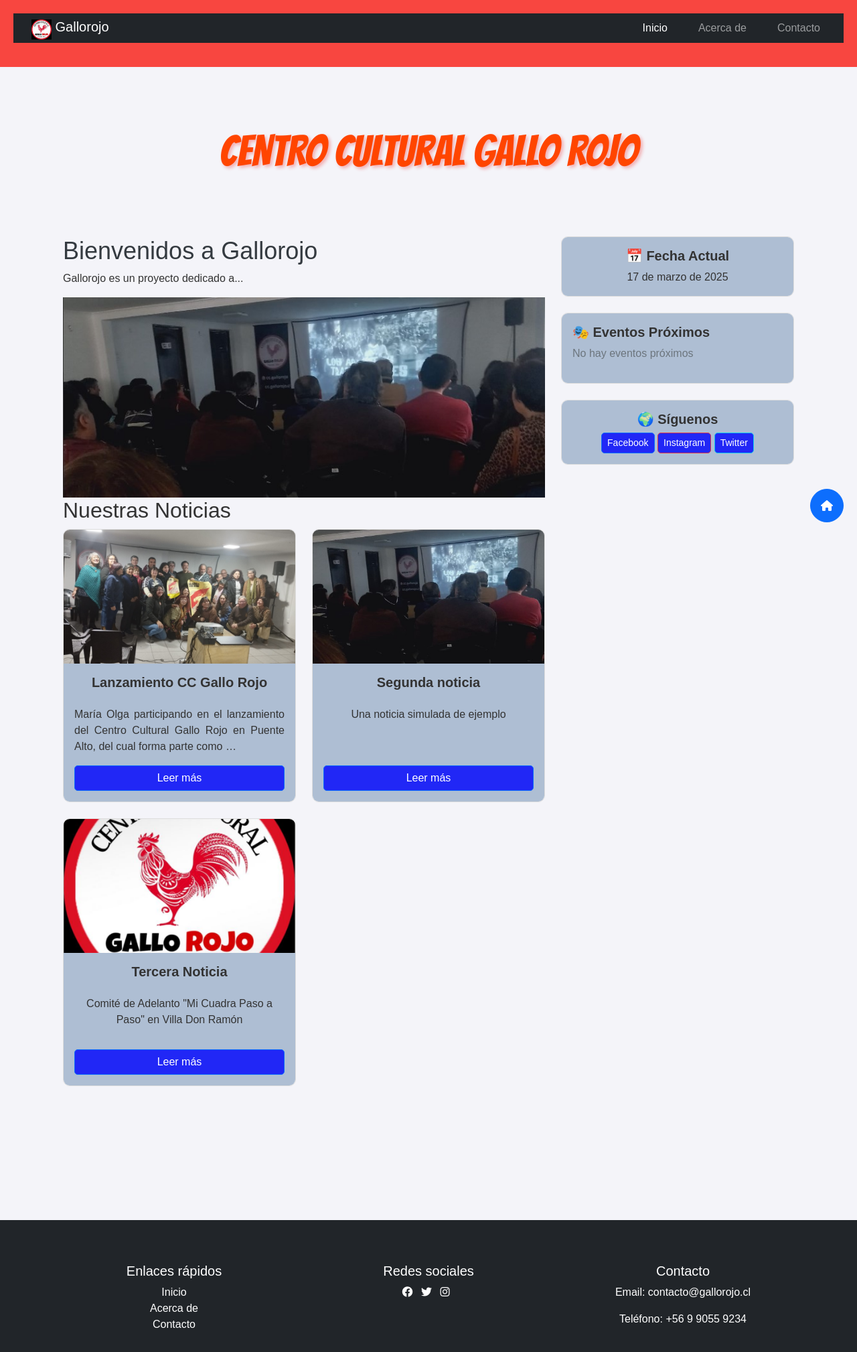
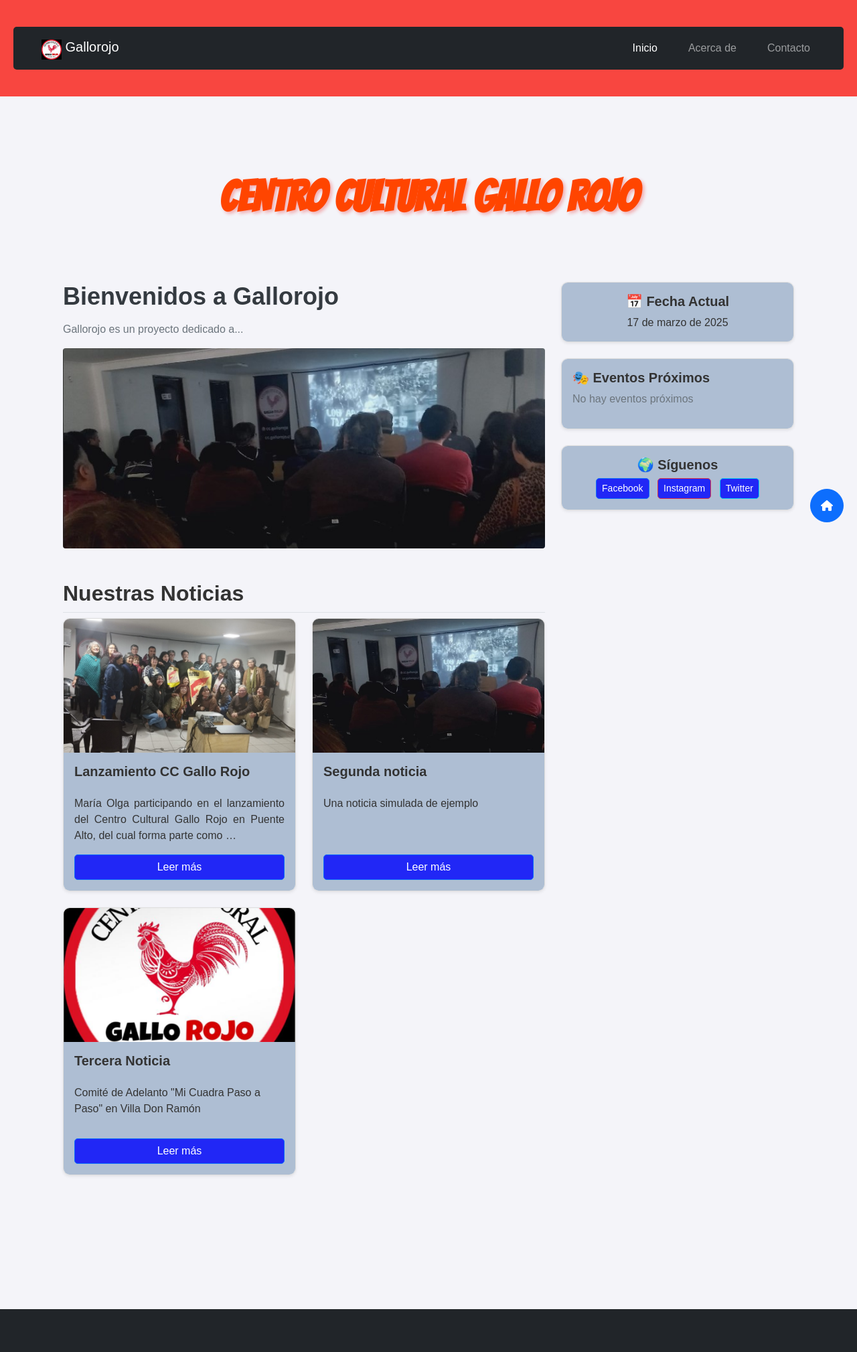
Before and after one commit to Lperezhein/gallorojo, a Django app: page / in a window 1280 px wide. Shown: the top 2019 px of the page at 67% size. Run offline with Django 4.2, Linux system fonts and the light colour scheme; data comes from the database, SQL or seed files in the repository; both versions use the stored data as it was after the commit; some libraries are stand-ins or nearby versions.

Commit message:
casi listo para deployment

```diff
--- a/core/static/core/css/styles.css
+++ b/core/static/core/css/styles.css
@@ -130,3 +130,25 @@ footer {
     text-shadow: 3px 3px 5px rgba(236, 17, 17, 0.3);
     margin-bottom: 20px;
 }
+
+.breadcrumb {
+    background-color: #f8f9fa; /* Fondo claro */
+    padding: 10px 15px;
+    border-radius: 5px;
+    font-size: 1rem;
+    list-style: none;
+    margin: 20px 0;
+}
+
+.breadcrumb a {
+    color: #007bff; /* Color de los enlaces */
+    text-decoration: none;
+}
+
+.breadcrumb a:hover {
+    text-decoration: underline; /* Efecto hover */
+}
+
+.breadcrumb .active {
+    color: #6c757d; /* Color para el elemento activo (no clicable) */
+}
--- a/core/templates/core/base.html
+++ b/core/templates/core/base.html
@@ -28,6 +28,7 @@
 
     <!--googlefonts-->
     <link href="https://fonts.googleapis.com/css2?family=Bangers&display=swap" rel="stylesheet">
+
     <!-- Animate.css para animaciones -->
     <link rel="stylesheet" href="https://cdnjs.cloudflare.com/ajax/libs/animate.css/4.1.1/animate.min.css">
 
@@ -40,6 +41,7 @@
 <body>
     <!-- Header -->
     <header>
+
         <nav class="navbar navbar-expand-lg navbar-dark bg-dark breadcrumb">
             <div class="container-fluid">
                 <a class="navbar-brand" href="{% url 'home' %}">
@@ -64,6 +66,7 @@
                 </div>
             </div>
         </nav>
+
     </header>
 
     <!-- Breadcrumbs (opcional) -->
--- a/core/templates/core/home.html
+++ b/core/templates/core/home.html
@@ -4,34 +4,37 @@
 {% block title %}Inicio - Gallorojo{% endblock %}
 
 {% block content %}
-<h1 class="titulo-principal">CENTRO CULTURAL GALLO ROJO</h1>
+<h1 class="titulo-principal text-center fw-bold mt-4">CENTRO CULTURAL GALLO ROJO</h1>
+
 <main class="container mt-5 mb-5">
     <div class="row">
 
         <!-- Contenido Principal -->
         <div class="col-md-8">
             <section>
-                <h1>Bienvenidos a Gallorojo</h1>
-                <p>Gallorojo es un proyecto dedicado a...</p>
-                <img src="{% static 'core/img/banner.jpg' %}" alt="Gallorojo Banner" class="img-fluid">
+                <h1 class="fw-bold mb-3">Bienvenidos a Gallorojo</h1>
+                <p class="text-muted">Gallorojo es un proyecto dedicado a...</p>
+                <img src="{% static 'core/img/banner.jpg' %}" alt="Gallorojo Banner" class="img-fluid rounded w-100 d-block">
             </section>
 
-            <section>
-                <h2>Nuestras Noticias</h2>
+            <section class="mt-5">
+                <h2 class="fw-bold pb-2 border-bottom">Nuestras Noticias</h2>
                 <div class="row">
                     {% for noticia in noticias %}
                         <div class="col-md-6 mb-4">
-                            <div class="card h-100">
+                            <div class="card h-100 shadow-sm">
                                 {% if noticia.imagen %}
                                     <img src="{{ noticia.imagen.url }}" class="card-img-top" alt="{{ noticia.titulo }}" style="height: 200px; object-fit: cover;">
                                 {% endif %}
-                                <div class="card-body text-center d-flex flex-column">
-                                    <h5 class="card-title">{{ noticia.titulo }}</h5>
-                                    <p class="card-text">{{ noticia.descripcion|truncatewords:20|safe }}</p>
+                                <div class="card-body d-flex flex-column">
+                                    <h5 class="card-title fw-bold">{{ noticia.titulo }}</h5>
+                                    <p class="card-text text-muted">{{ noticia.descripcion|truncatewords:20|safe }}</p>
                                     <a href="{% url 'noticia_detalle' noticia.id %}" class="btn btn-primary mt-auto">Leer más</a>
                                 </div>
                             </div>
                         </div>
+                    {% empty %}
+                        <p class="text-muted">No hay noticias disponibles.</p>
                     {% endfor %}
                 </div>
             </section>
@@ -39,21 +42,21 @@
 
         <!-- Sidebar -->
         <aside class="col-md-4">
-            <div class="card mb-4">
+            <div class="card mb-4 shadow-sm">
                 <div class="card-body text-center">
-                    <h5 class="card-title">📅 Fecha Actual</h5>
+                    <h5 class="card-title fw-bold">📅 Fecha Actual</h5>
                     <p class="card-text">{{ fecha_actual }}</p>
                 </div>
             </div>
 
-            <div class="card mb-4">
+            <div class="card mb-4 shadow-sm">
                 <div class="card-body">
-                    <h5 class="card-title">🎭 Eventos Próximos</h5>
+                    <h5 class="card-title fw-bold">🎭 Eventos Próximos</h5>
                     {% if eventos_proximos %}
-                        <ul class="list-group">
+                        <ul class="list-group list-group-flush">
                             {% for evento in eventos_proximos %}
                                 <li class="list-group-item">
-                                    <strong><a href="{% url 'detalle_evento' evento.id %}">{{ evento.nombre }}</a></strong> - {{ evento.fecha }}
+                                    <strong><a href="{% url 'detalle_evento' evento.id %}" class="text-decoration-none">{{ evento.nombre }}</a></strong> - {{ evento.fecha }}
                                 </li>
                             {% endfor %}
                         </ul>
@@ -63,12 +66,12 @@
                 </div>
             </div>
 
-            <div class="card">
+            <div class="card shadow-sm">
                 <div class="card-body text-center">
-                    <h5 class="card-title">🌍 Síguenos</h5>
-                    <a href="#" class="btn btn-outline-primary btn-sm">Facebook</a>
-                    <a href="#" class="btn btn-outline-danger btn-sm">Instagram</a>
-                    <a href="#" class="btn btn-outline-info btn-sm">Twitter</a>
+                    <h5 class="card-title fw-bold">🌍 Síguenos</h5>
+                    <a href="#" class="btn btn-primary btn-sm me-2"><i class="bi bi-facebook"></i> Facebook</a>
+                    <a href="#" class="btn btn-danger btn-sm me-2"><i class="bi bi-instagram"></i> Instagram</a>
+                    <a href="#" class="btn btn-info btn-sm"><i class="bi bi-twitter"></i> Twitter</a>
                 </div>
             </div>
         </aside>
```
Also changed, not shown: db.sqlite3, media/eventos/gallo11.jpg (added), media/eventos/logo.jpg (added).
